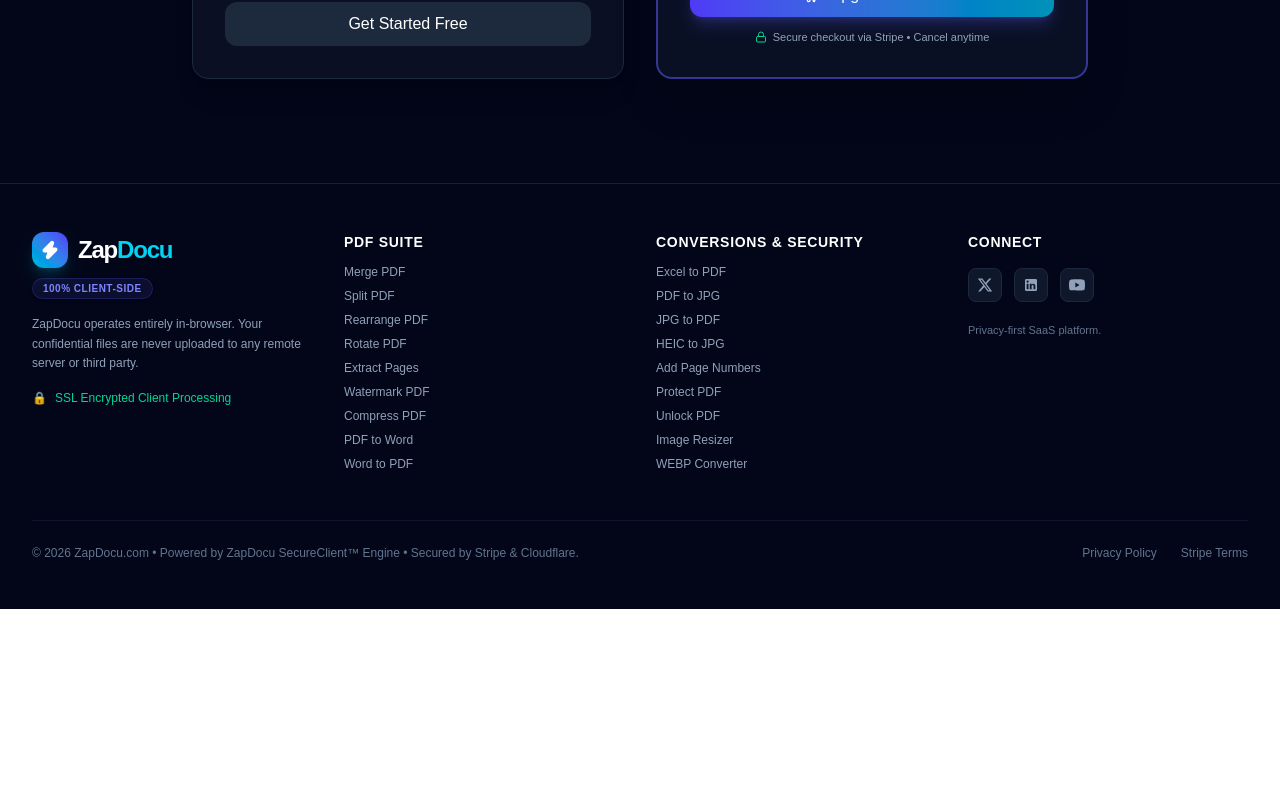
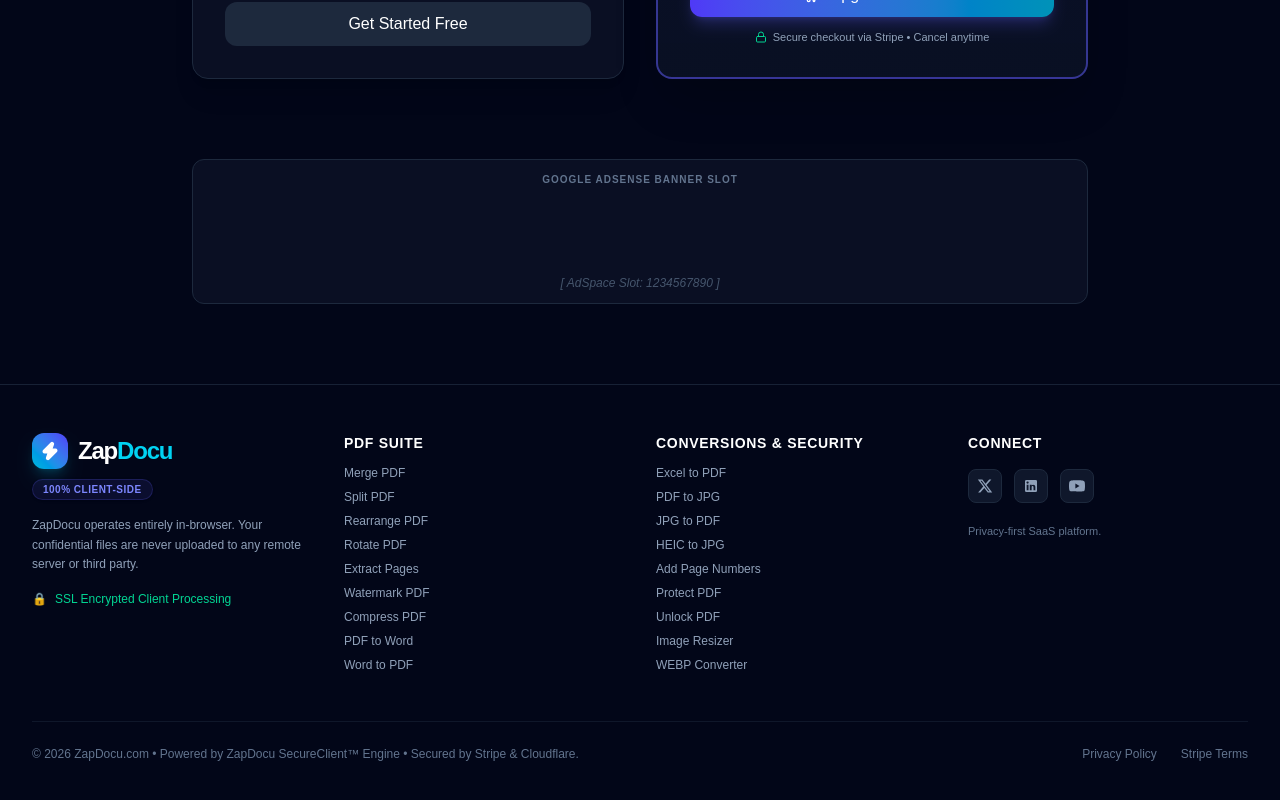
Before and after one commit to harpreetcoach-star/zapdocu-next, a Next.js app: page / in a window 1280 px wide. Shown: the part 3381-4181 px from the top of the page. Before the commit the page ends 3990 px from the top, so only its background shows below. Built offline with nearby package versions, Linux system fonts and the light colour scheme.

Commit message:
Move ad banner block below pricing section

```diff
--- a/src/app/page.js
+++ b/src/app/page.js
@@ -168,6 +168,10 @@
         {/* Pricing Section */}
         <PricingSection onSelectPlan={(plan) => alert(`Selected plan: ${plan}`)} />
 
+{/* Monetization Ad Banner */}
+        <div className="max-w-4xl mx-auto mb-10">
+          <AdBanner slot="1234567890" label="Google AdSense Banner Slot" minHeight="80px" />
+        </div>
       </main>
 
     </div>
```
